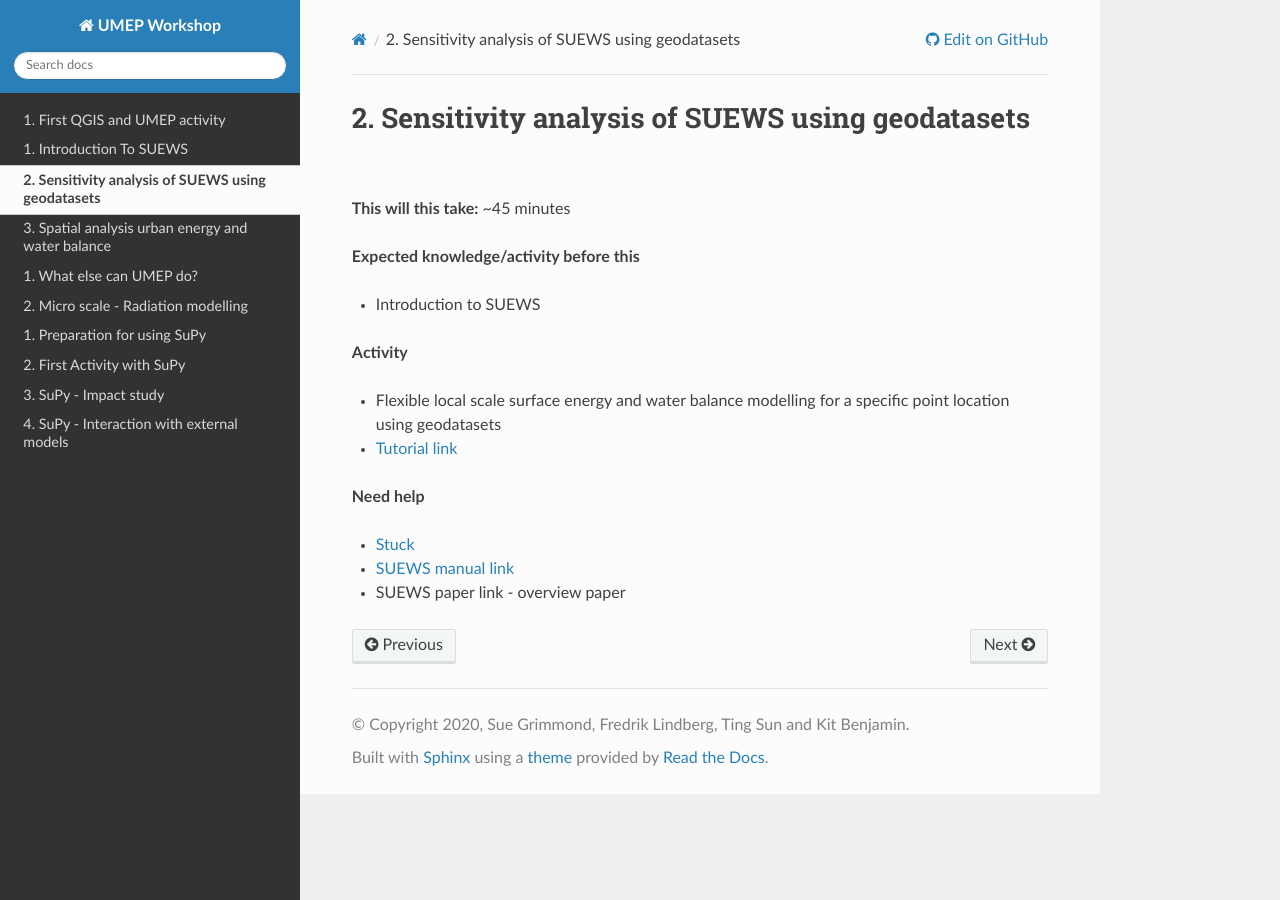
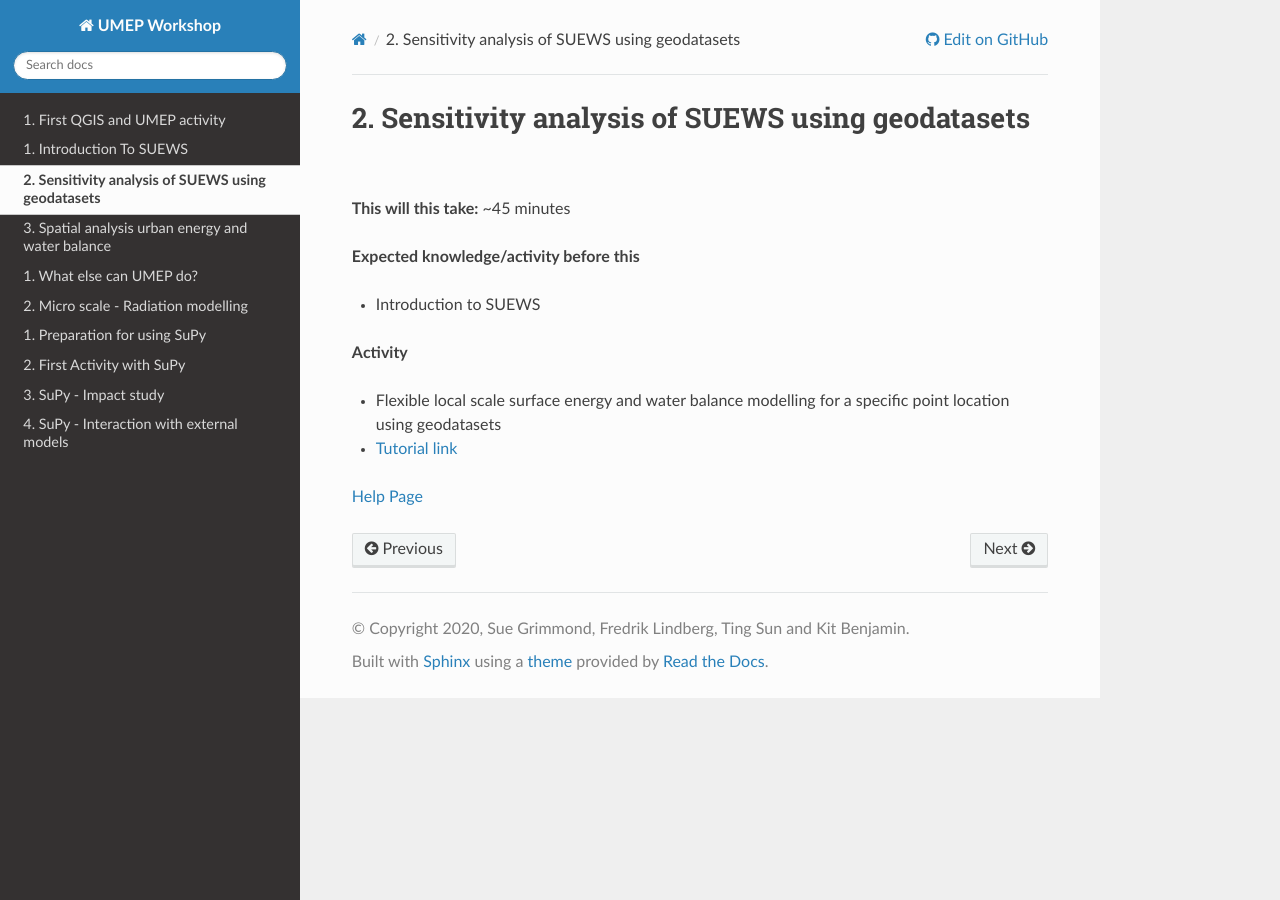
Before and after one commit to Urban-Meteorology-Reading/UMEP-Workshop, a Sphinx documentation site: the page built from source/SUEWS-2.rst, in a window 1280 px wide. Built offline with Sphinx 7.4.7 and the Read the Docs theme 2.0.0, drawn with Linux system fonts in a browser that asks for light colours; pages that are not in the unit, such as notebooks, are missing from menus.

Commit message:
Update SUEWS-2.rst

```diff
--- a/source/SUEWS-2.rst
+++ b/source/SUEWS-2.rst
@@ -15,8 +15,4 @@
 -  `Tutorial
    link <https://umep-docs.readthedocs.io/projects/tutorial/en/latest/Tutorials/SuewsAdvanced.html>`__
 
-**Need help**
-
--  `Stuck <https://github.com/Urban-Meteorology-Reading/UMEP-Workshop.io/wiki/Stuck%3F>`__
--  `SUEWS manual link <https://suews-docs.readthedocs.io/>`__
--  SUEWS paper link - overview paper
+`Help Page <https://urban-meteorology-reading.github.io/UMEP-Workshop.io/Need-help.html>`__
```
